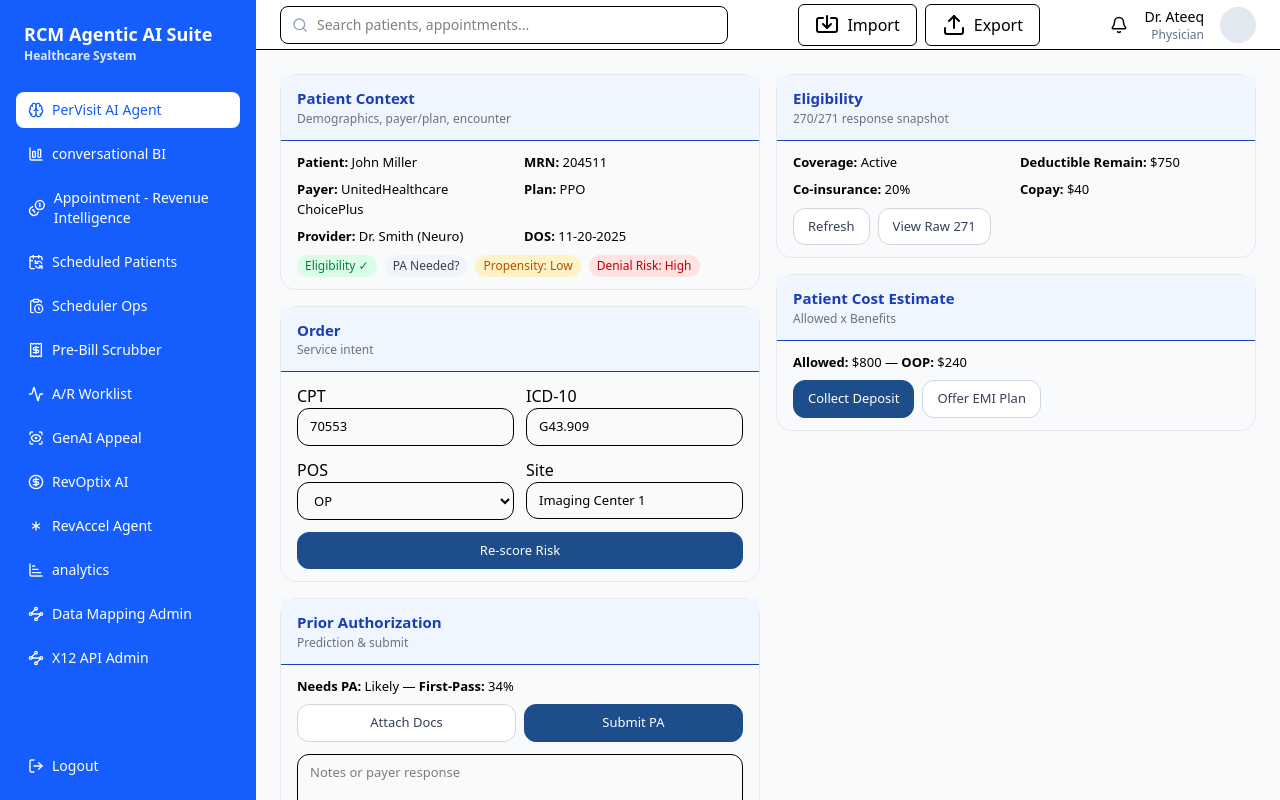
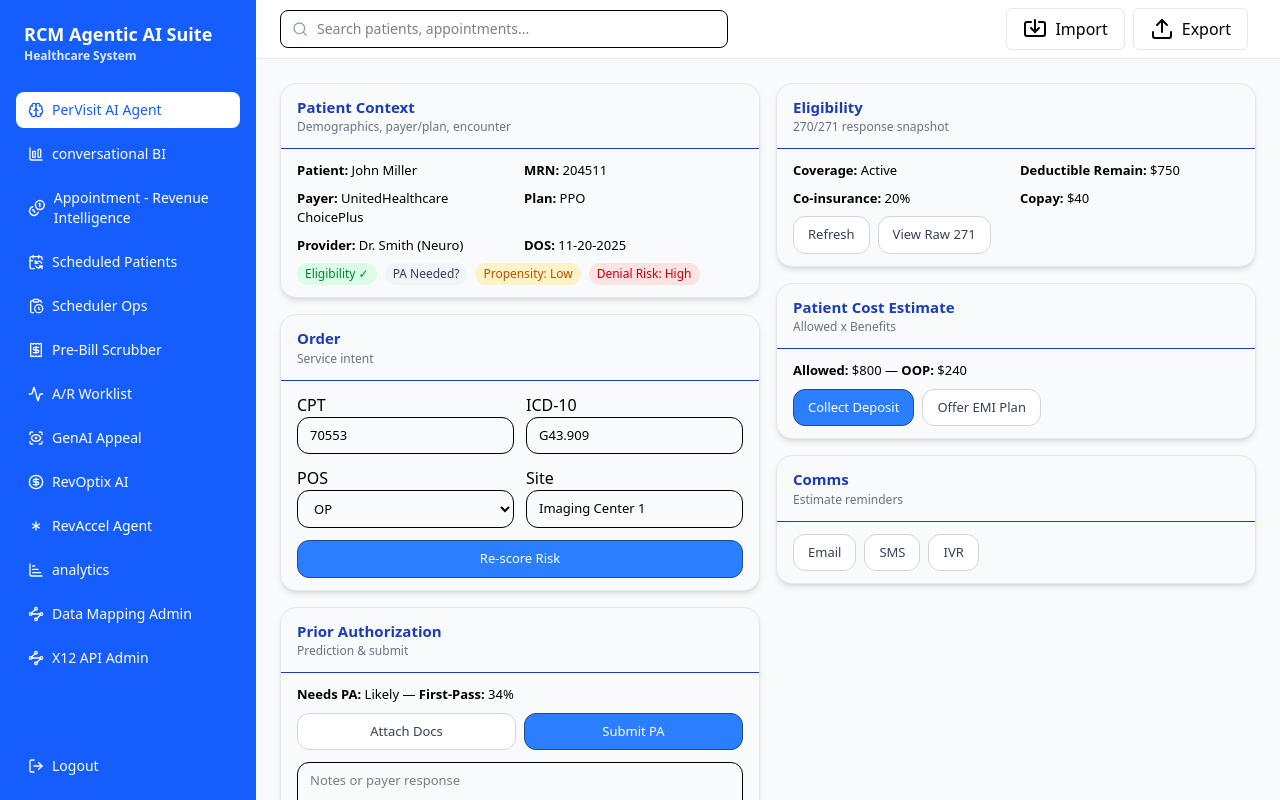
Before and after one commit to Sri2103/healthcare, a React (Vite) app: page /dashboard in a window 1280 px wide. Built offline with nearby package versions, Linux system fonts and the light colour scheme; sample sign-in values are in the browser's storage.

Commit message:
color fixes

```diff
--- a/src/blocks/Previsit.tsx
+++ b/src/blocks/Previsit.tsx
@@ -143,6 +143,18 @@ function Previsit() {
             </div>
           </CardContent>
         </Card>
+
+        <Card>
+          <CardHeader>
+            <CardTitle>Comms</CardTitle>
+            <CardDescription>Estimate reminders</CardDescription>
+          </CardHeader>
+          <CardContent className="flex gap-2">
+            <Button variant="outline">Email</Button>
+            <Button variant="outline">SMS</Button>
+            <Button variant="outline">IVR</Button>
+          </CardContent>
+        </Card>
       </div>
 
       <div className="space-y-4">
@@ -168,18 +180,6 @@ function Previsit() {
             </div>
           </CardContent>
         </Card>
-
-        <Card>
-          <CardHeader>
-            <CardTitle>Comms</CardTitle>
-            <CardDescription>Estimate reminders</CardDescription>
-          </CardHeader>
-          <CardContent className="flex gap-2">
-            <Button variant="outline">Email</Button>
-            <Button variant="outline">SMS</Button>
-            <Button variant="outline">IVR</Button>
-          </CardContent>
-        </Card>
       </div>
     </div>
   );
--- a/src/components/Button.tsx
+++ b/src/components/Button.tsx
@@ -6,14 +6,14 @@ function Button({
   ...props
 }: any) {
   const base =
-    "inline-flex items-center justify-center rounded-xl border text-[13px] font-medium focus:outline-none focus:ring-2 focus:ring-[#1E4D8B] transition";
+    "inline-flex items-center justify-center rounded-xl border text-[13px] font-medium focus:outline-none focus:ring-2 focus:ring-[#1E4D8B] transition cursor-pointer";
   const sizes: any = {
     sm: "px-2.5 py-1.5",
     md: "px-3.5 py-2",
     lg: "px-4 py-2.5",
   };
   const variants: any = {
-    default: "bg-[#1E4D8B] text-white border-[#1E4D8B] hover:bg-[#1E4D8B]/90",
+    default: "bg-blue-500 text-white border-[#1E4D8B] hover:bg-blue-500/90",
     outline: "bg-white text-gray-700 border-gray-300 hover:bg-gray-50",
   };
   return (
--- a/src/components/Card.tsx
+++ b/src/components/Card.tsx
@@ -1,18 +1,14 @@
 export function Card({ children, className = "" }: any) {
   return (
     <div
-      className={`rounded-2xl border border-gray-200 bg-gray-50 ${className}`}
+      className={`rounded-2xl border shadow-md hover:shadow-xl transition-shadow border-gray-200 bg-gray-50 ${className}`}
     >
       {children}
     </div>
   );
 }
 export function CardHeader({ children }: any) {
-  return (
-    <div className="border-b px-4 py-3 bg-blue-50 text-blue-800">
-      {children}
-    </div>
-  );
+  return <div className="border-b px-4 py-3  text-blue-800">{children}</div>;
 }
 export function CardTitle({ children, className = "" }: any) {
   return (
--- a/src/pages/Dashboard.tsx
+++ b/src/pages/Dashboard.tsx
@@ -4,7 +4,7 @@ import {
   // Calendar,
   // FileText,
   // BarChart3,
-  Bell,
+  // Bell,
   Search,
   Menu,
   X,
@@ -189,14 +189,16 @@ export default function Dashboard() {
       {/* Main */}
       <main className=" h-screen flex-1 flex flex-col md:ml-0">
         {/* Header */}
-        <header className="h-16 bg-white border-b px-4 md:px-6 flex items-center justify-between">
+        <header className="h-16 bg-white border-b border-gray-200 px-4 md:px-6 flex items-center justify-between">
           {/* Left: Hamburger + Search */}
           <div className="flex items-center gap-3 w-full max-w-md">
+            {/* hide button on medium screens */}
             <button onClick={() => setSidebarOpen(true)} className="md:hidden">
               <Menu size={20} />
             </button>
 
-            <div className="relative flex-1">
+            {/* main header */}
+            <div className="relative flex-1 py-2">
               <Search
                 size={16}
                 className="absolute left-3 top-1/2 -translate-y-1/2 text-slate-400"
@@ -211,27 +213,27 @@ export default function Dashboard() {
           {/* import and export */}
           <div className=" mx-2 flex gap-2">
             <div>
-              <div className="flex gap-2 border px-4 py-2 rounded-md hover:bg-blue-500 hover:text-white cursor-pointer">
+              <div className="flex gap-2 border border-gray-200 px-4 py-2 rounded-md hover:bg-blue-500 hover:text-white cursor-pointer">
                 <Import size={24} /> Import
               </div>
             </div>
             <div>
               {/* export */}
-              <div className="flex gap-2 border px-4 py-2 rounded-md hover:bg-blue-500  hover:text-white cursor-pointer">
+              <div className="flex gap-2 border border-gray-200 px-4 py-2 rounded-md hover:bg-blue-500  hover:text-white cursor-pointer">
                 <Upload size={24} /> Export
               </div>
             </div>
           </div>
 
           {/* Right */}
-          <div className="hidden md:flex items-center gap-4 text-sm">
+          {/* <div className="hidden md:flex items-center gap-4 text-sm">
             <Bell size={18} />
             <div className="text-right">
               <p className="font-medium">Dr. Ateeq</p>
               <p className="text-xs text-slate-500">Physician</p>
             </div>
             <div className="w-9 h-9 rounded-full bg-slate-200" />
-          </div>
+          </div> */}
         </header>
 
         {/* Content */}
```
